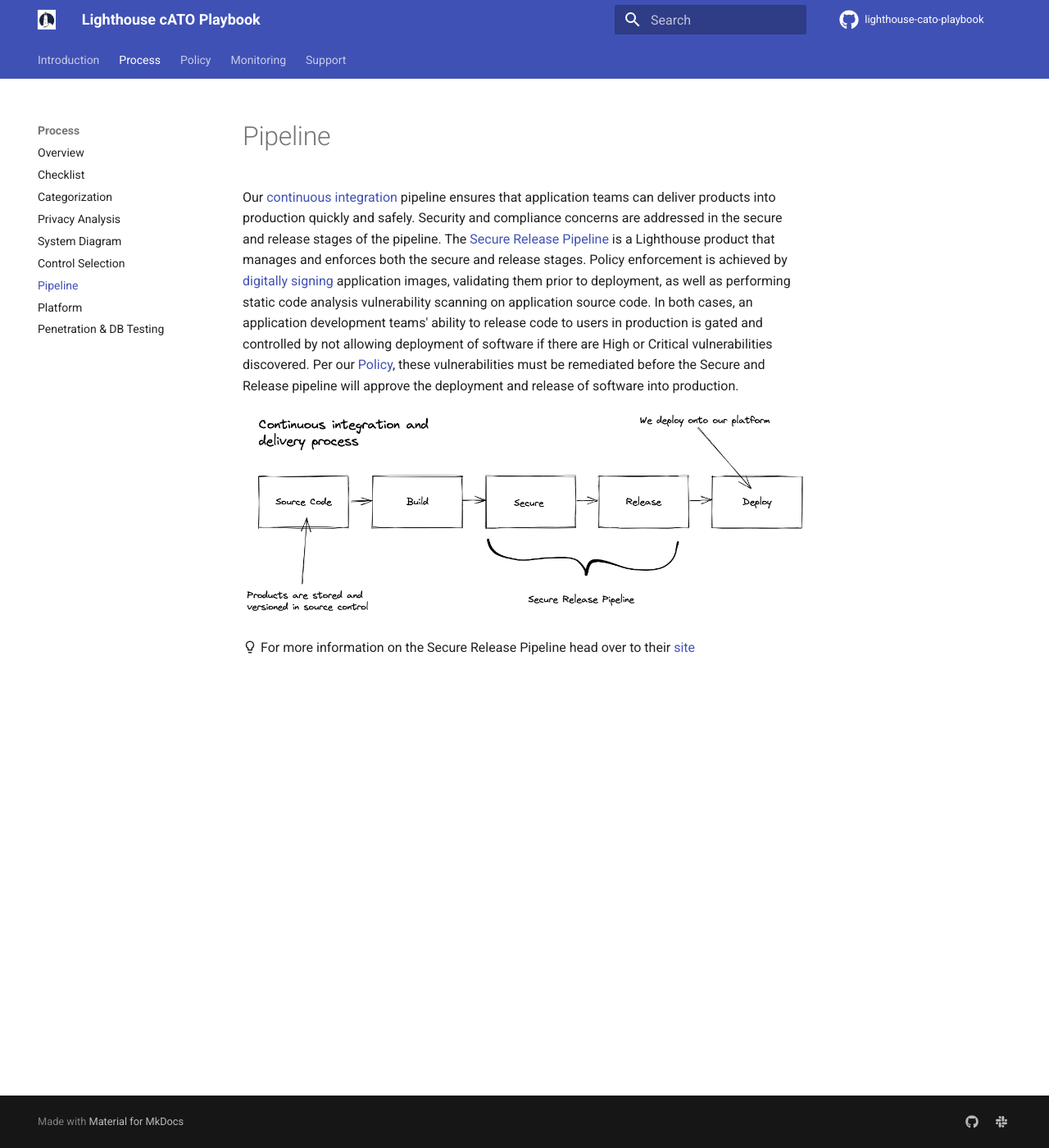
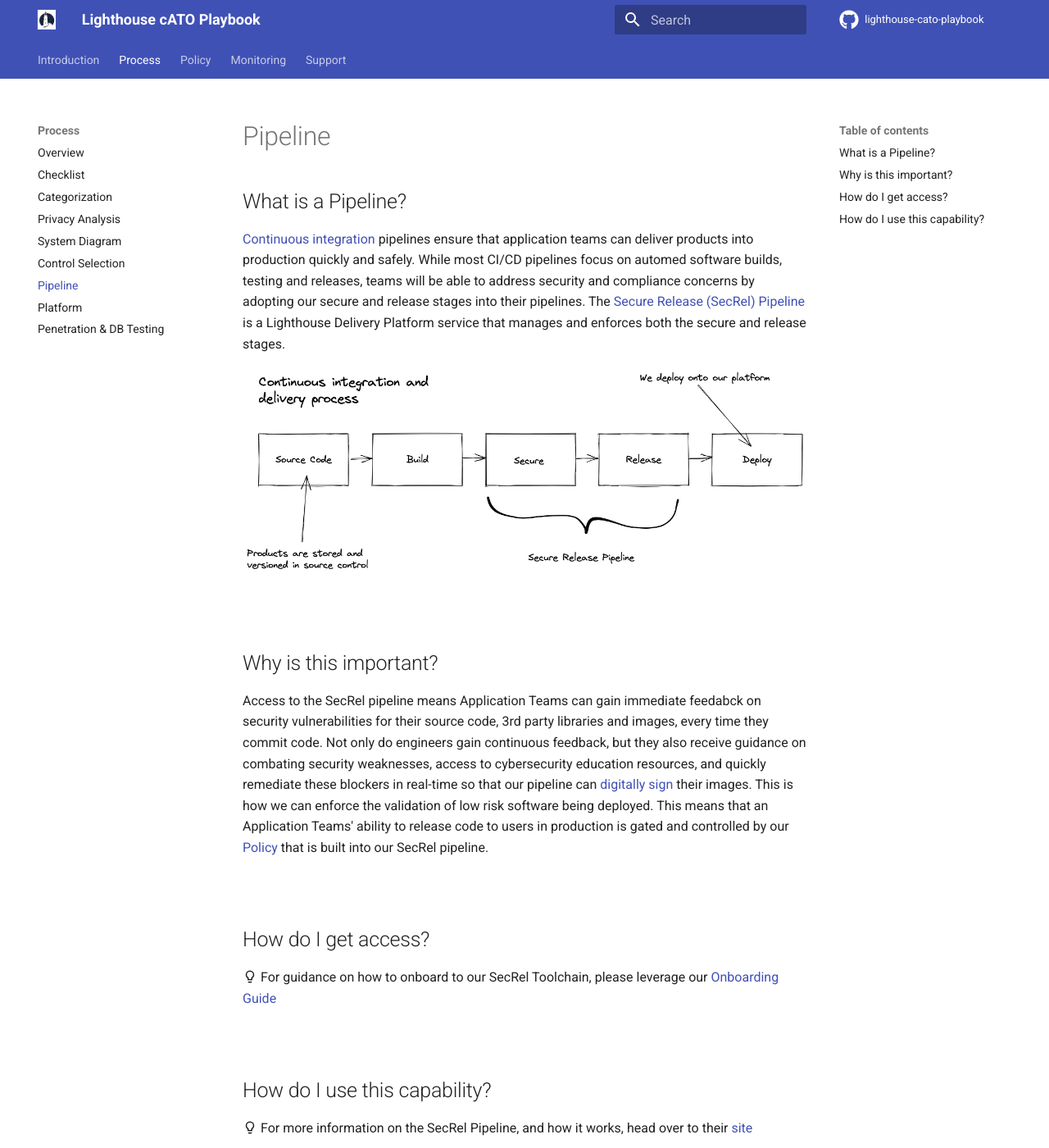
Before and after one commit to rise8-us/cato-playbook, an MkDocs documentation site: the page built from docs/pipeline.md, in a window 1280 px wide and 1400 px high. Shown: the whole window at 82% size. Built offline with MkDocs 1.6.1 and Material for MkDocs 9.7.7, drawn with Linux system fonts in a browser that asks for light colours; comment, search, counter and statistics services are not loaded.

Commit message:
Update pipeline.md

```diff
--- a/docs/pipeline.md
+++ b/docs/pipeline.md
@@ -1,13 +1,21 @@
 # Pipeline
 
-Our [continuous integration](https://www.martinfowler.com/articles/continuousIntegration.html) pipeline ensures that
-application teams can deliver products into production quickly and safely. Security and compliance concerns are
-addressed in the secure and release stages of the pipeline. The [Secure Release Pipeline](https://department-of-veterans-affairs.github.io/lighthouse-tornado)
-is a Lighthouse product that manages and enforces both the secure and release stages. Policy enforcement is achieved by
-[digitally signing](https://csrc.nist.gov/glossary/term/digital_signature) application images, validating them prior
-to deployment, as well as performing static code analysis vulnerability scanning on application source code. In both cases, an application development teams' ability to release code to users in production is gated and controlled by not allowing deployment of software if there are High or Critical vulnerabilities discovered. Per our [Policy](https://verbose-lamp-357464da.pages.github.io/policy/), these vulnerabilities must be remediated before the Secure and Release pipeline will approve the deployment and release of software into production.
+## What is a Pipeline?
+[Continuous integration](https://www.martinfowler.com/articles/continuousIntegration.html) pipelines ensure that application teams can deliver products into production quickly and safely. While most CI/CD pipelines focus on automed software builds, testing and releases, teams will be able to address security and compliance concerns by adopting our secure and release stages into their pipelines. The [Secure Release (SecRel) Pipeline](https://department-of-veterans-affairs.github.io/lighthouse-tornado) is a Lighthouse Delivery Platform service that manages and enforces both the secure and release stages.
 
 ![Pipeline!](images/pipeline.png "CI/CD Pipeline")
 
-:material-lightbulb-outline: For more information on the Secure Release Pipeline head over to their
-[site](https://department-of-veterans-affairs.github.io/lighthouse-tornado)
+<br/>
+
+## Why is this important?
+Access to the SecRel pipeline means Application Teams can gain immediate feedabck on security vulnerabilities for their source code, 3rd party libraries and images, every time they commit code. Not only do engineers gain continuous feedback, but they also receive guidance on combating security weaknesses, access to cybersecurity education resources, and quickly remediate these blockers in real-time so that our pipeline can [digitally sign](https://csrc.nist.gov/glossary/term/digital_signature) their images. This is how we can enforce the validation of low risk software being deployed. This means that an Application Teams' ability to release code to users in production is gated and controlled by our [Policy](https://verbose-lamp-357464da.pages.github.io/policy/) that is built into our SecRel pipeline.
+
+<br/>
+
+## How do I get access?
+:material-lightbulb-outline: For guidance on how to onboard to our SecRel Toolchain, please leverage our [Onboarding Guide](https://upgraded-invention-05777635.pages.github.io/onboarding/)
+
+<br/>
+
+## How do I use this capability?
+:material-lightbulb-outline: For more information on the SecRel Pipeline, and how it works, head over to their [site](https://department-of-veterans-affairs.github.io/lighthouse-tornado)
```
